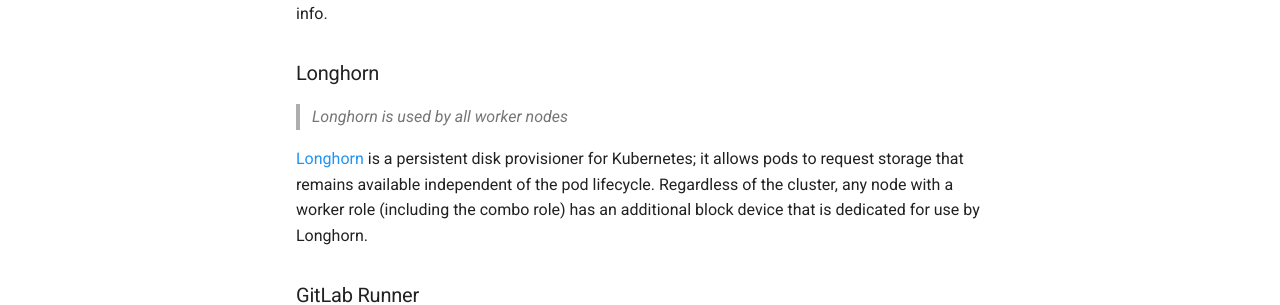
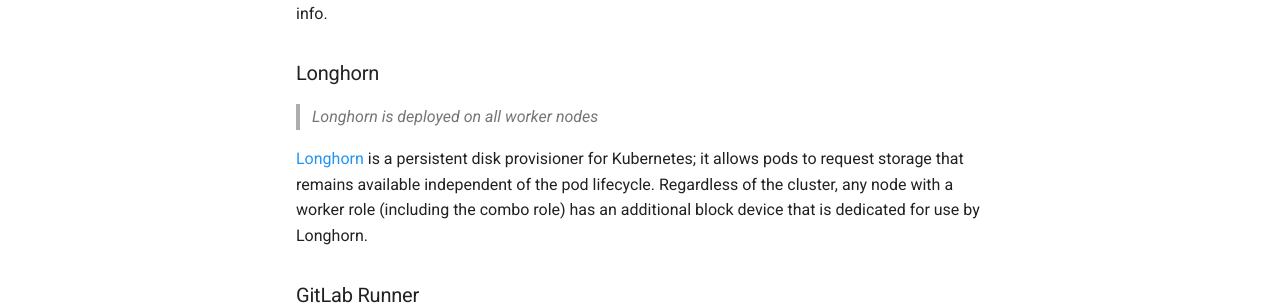
Before and after one commit to bcit-ltc/infrastructure-documentation, an MkDocs documentation site: the page built from docs/2_infrastructure/kubernetes-details.md, in a window 1280 px wide and 900 px high, scrolled down 1436 px. Shown: the part 428-733 px from the top of the window. Built offline with MkDocs 1.6.1 and Material for MkDocs 9.7.7, drawn with Linux system fonts in a browser that asks for light colours.

Commit message:
tweak to test pipeline

```diff
--- a/docs/2_infrastructure/kubernetes-details.md
+++ b/docs/2_infrastructure/kubernetes-details.md
@@ -59,7 +59,7 @@
 
 ### Longhorn
 
-> *Longhorn is used by all worker nodes*
+> *Longhorn is deployed on all worker nodes*
 
 [Longhorn](https://www.longhorn.io) is a persistent disk provisioner for Kubernetes; it allows pods to request storage that remains available independent of the pod lifecycle. Regardless of the cluster, any node with a worker role (including the combo role) has an additional block device that is dedicated for use by Longhorn.
 
```
Also changed, not shown: 1 other file.
